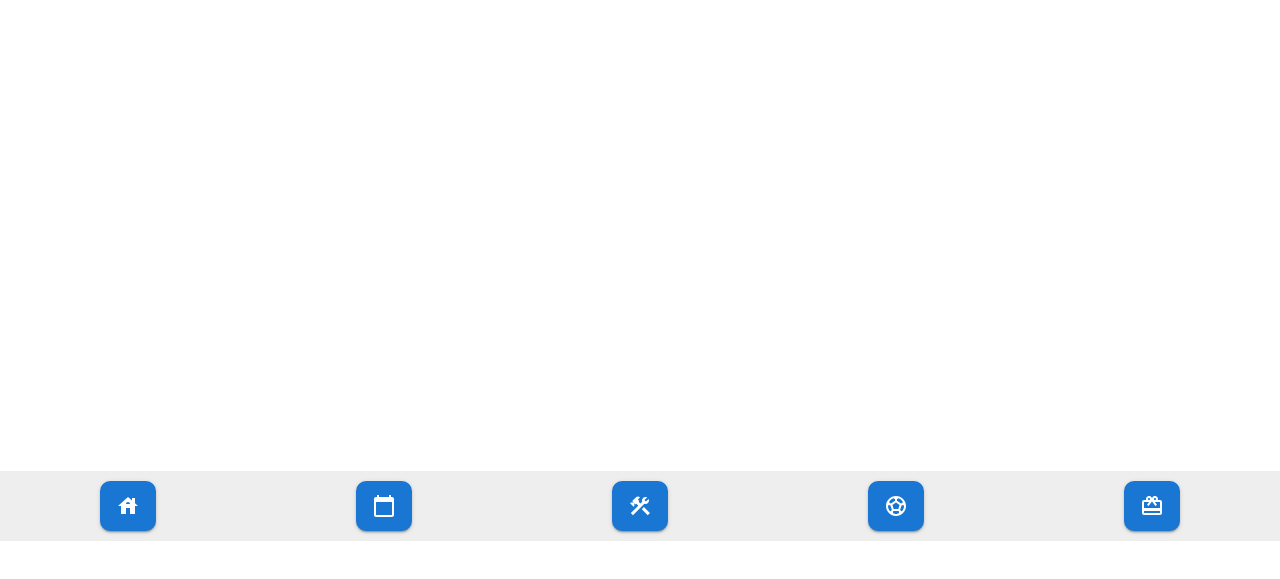
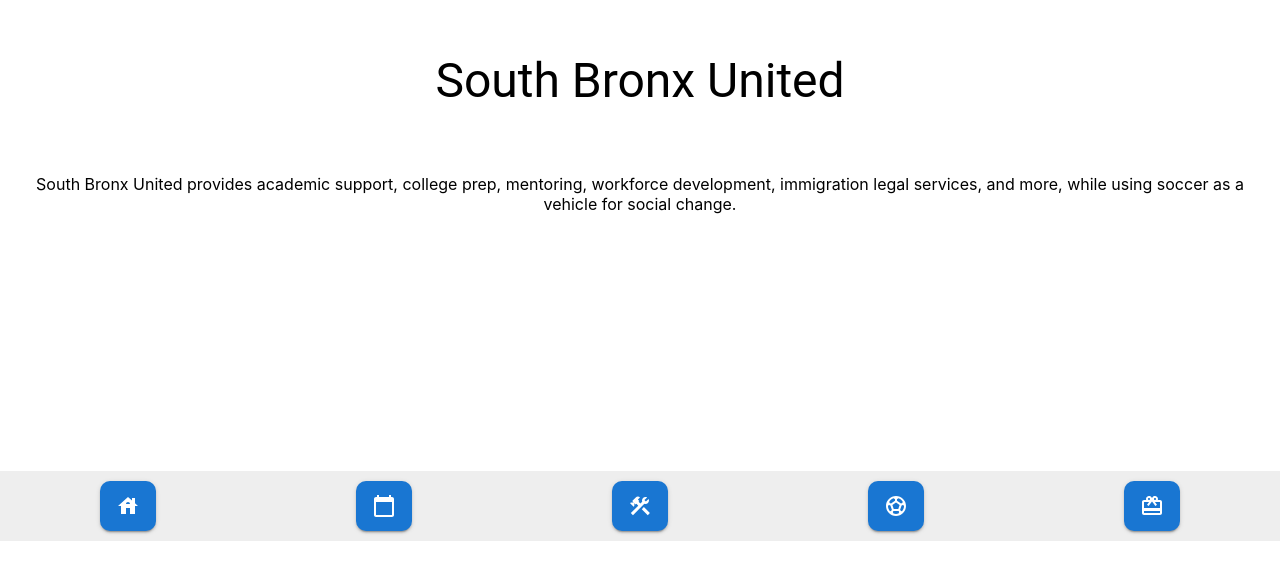
Before and after one commit to developforgood/South-Bronx-United-intern-group-3, a React (Create React App) app in the folder application/: page / in a window 1280 px wide. Before the commit this address had no page. Shown: the part 259-838 px from the top of the page. Before the commit the page ends 800 px from the top, so only its background shows below. Built offline with nearby package versions, Linux system fonts and the light colour scheme.

Commit message:
auto routing

```diff
--- a/application/src/App.js
+++ b/application/src/App.js
@@ -1,6 +1,11 @@
 // src/App.js
-import React from "react";
-import { BrowserRouter as Router, Route, Routes } from "react-router-dom";
+import React, { useEffect } from "react";
+import {
+  BrowserRouter as Router,
+  Route,
+  Routes,
+  useNavigate,
+} from "react-router-dom";
 import NavBar from "./components/NavBar";
 import Page1 from "./pages/Page1";
 import Page2 from "./pages/Page2";
@@ -13,6 +18,7 @@
     <Router>
       <div style={{ paddingBottom: "50px" }}>
         <Routes>
+          <Route path="/" element={<Page1 />} />
           <Route path="/page1" element={<Page1 />} />
           <Route path="/page2" element={<Page2 />} />
           <Route path="/page3" element={<Page3 />} />
--- a/application/src/pages/Page1.js
+++ b/application/src/pages/Page1.js
@@ -19,7 +19,7 @@
         South Bronx United
       </Typography>
 
-      <Typography variant="h8" component="div">
+      <Typography style={{ padding: 15 }} variant="h8" component="div">
         South Bronx United provides academic support, college prep, mentoring,
         workforce development, immigration legal services, and more, while using
         soccer as a vehicle for social change.
--- a/application/src/pages/Page2.js
+++ b/application/src/pages/Page2.js
@@ -2,11 +2,22 @@
 import { LocalizationProvider } from "@mui/x-date-pickers/LocalizationProvider";
 import { AdapterDayjs } from "@mui/x-date-pickers/AdapterDayjs";
 import { DateCalendar } from "@mui/x-date-pickers/DateCalendar";
+import { Box } from "@mui/material";
+import { matchRoutes } from "react-router-dom";
 
 export default function Page1() {
   return (
-    <LocalizationProvider dateAdapter={AdapterDayjs}>
-      <DateCalendar />
-    </LocalizationProvider>
+    <div
+      styles={{
+        display: "flex",
+        justifyContent: "center",
+        flexDirection: "column",
+        alignItems: "center",
+      }}
+    >
+      <LocalizationProvider dateAdapter={AdapterDayjs}>
+        <DateCalendar />
+      </LocalizationProvider>
+    </div>
   );
 }
```
